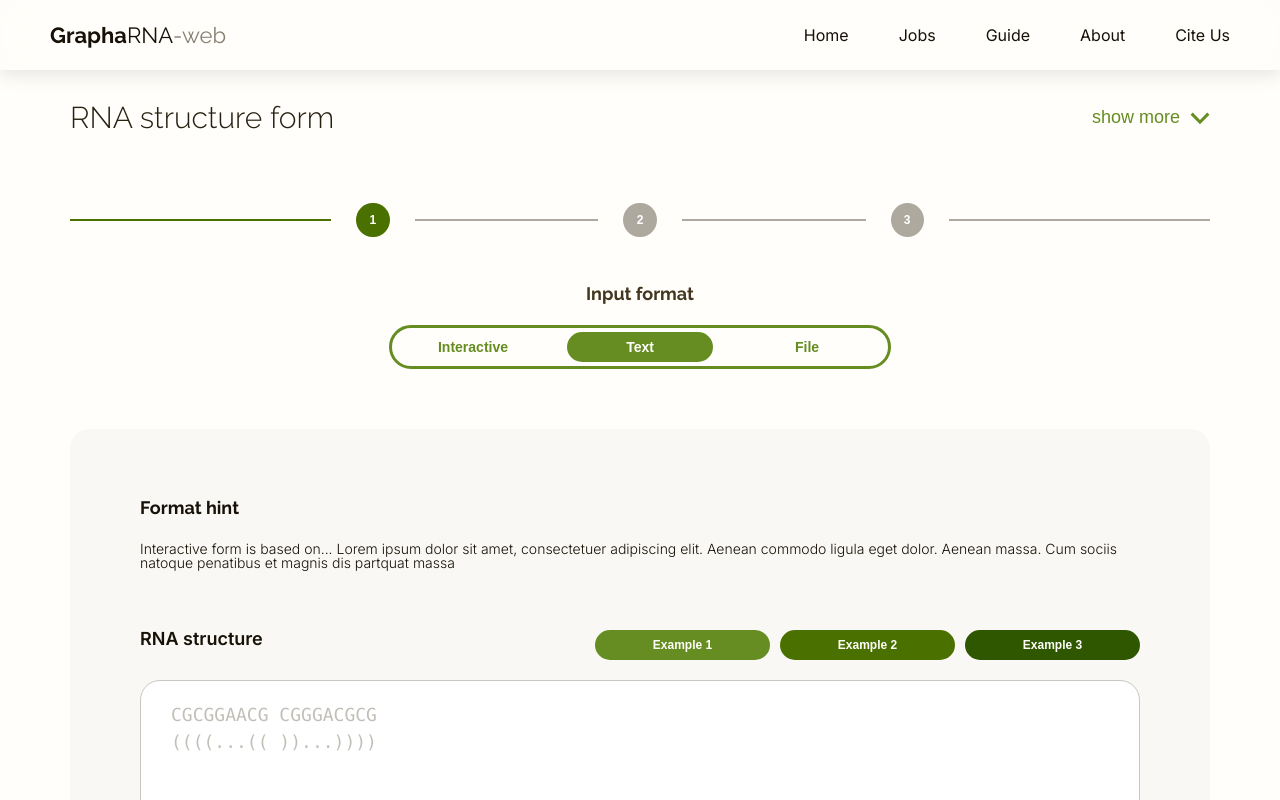
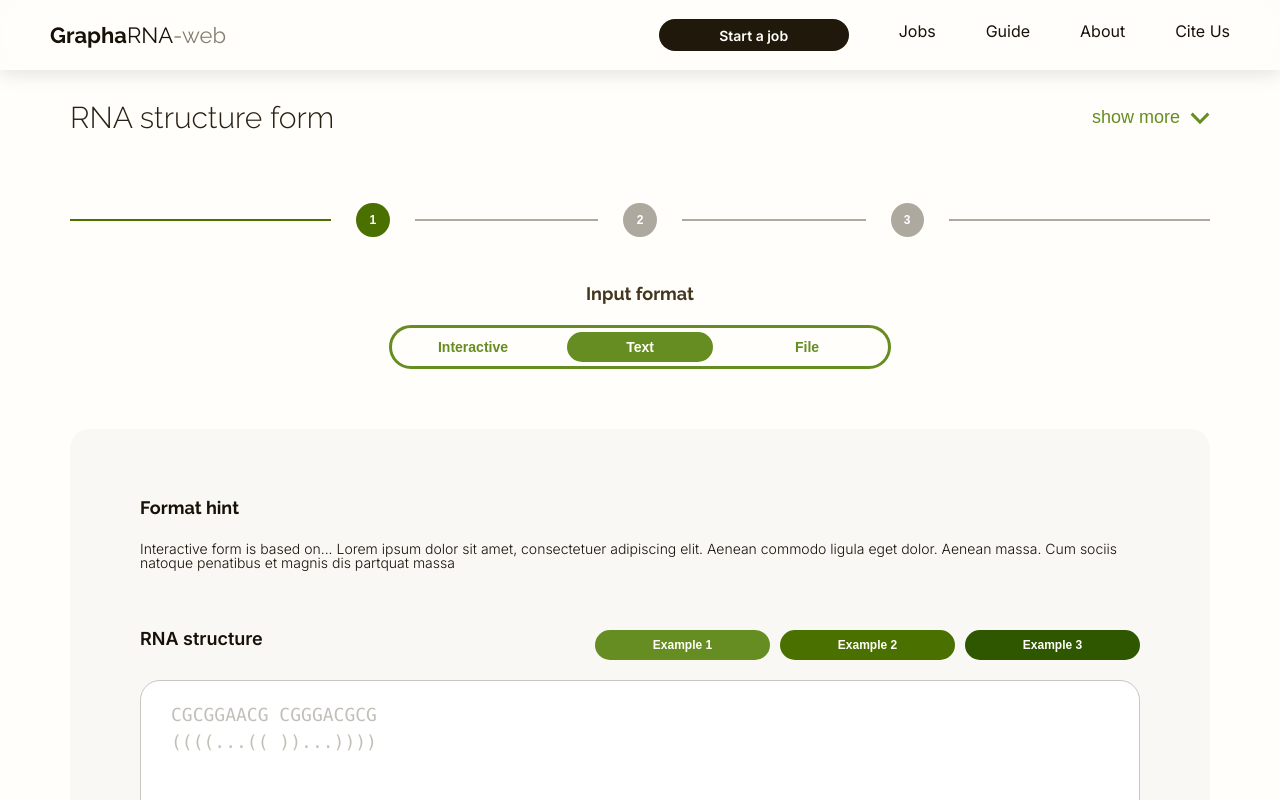
Before and after one commit to GraphaRNA-web/GraphaRNA-web, a Next.js app in the folder frontend/: page /submitJob in a window 1280 px wide. Shown: the top 800 px of the page. Built offline with nearby package versions, Linux system fonts and the light colour scheme; a web font is replaced by a local one.

Commit message:
formatting

```diff
--- a/frontend/app/components/NavBar.tsx
+++ b/frontend/app/components/NavBar.tsx
@@ -4,7 +4,7 @@ import React, { useState } from 'react';
 import Link from 'next/link';
 import { usePathname } from 'next/navigation';
 import '../styles/navbar.css';
-
+import Button from './Button';
 const Navbar: React.FC = () => {
   const pathname = usePathname();
   const [isMenuOpen, setIsMenuOpen] = useState(false);
@@ -25,7 +25,16 @@ const Navbar: React.FC = () => {
       </div>
 
       <div className={`navbar__right ${isMenuOpen ? 'open' : ''}`}>
-        <Link href="/" className={`navbar__link ${pathname === '/' ? 'active' : ''}`} onClick={() => setIsMenuOpen(false)}>Home</Link>
+        <Link href="/submitJob" onClick={() => setIsMenuOpen(false)}>
+          <Button
+            color="primary"
+            variant="filled"
+            label="Start a job"
+            width="190px"
+            height="32px"
+            fontSize="14px"
+          />
+        </Link>
         <Link href="/jobs" className={`navbar__link ${pathname === '/jobs' ? 'active' : ''}`} onClick={() => setIsMenuOpen(false)}>Jobs</Link>
         <Link href="/guide" className={`navbar__link ${pathname === '/guide' ? 'active' : ''}`} onClick={() => setIsMenuOpen(false)}>Guide</Link>
         <Link href="/about" className={`navbar__link ${pathname === '/about' ? 'active' : ''}`} onClick={() => setIsMenuOpen(false)}>About</Link>
```
